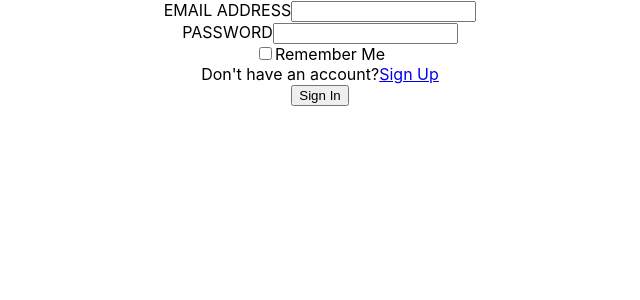
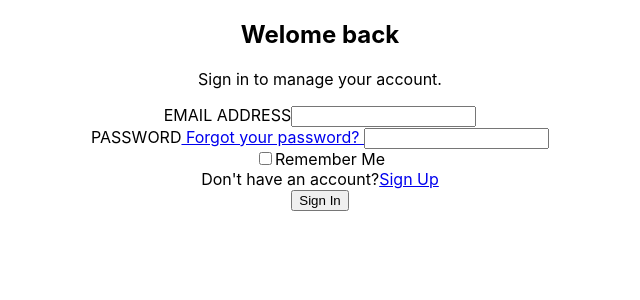
Before and after one commit to Real-Peoples-Reviews/frontend, a React (Create React App) app: page /login in a window 1280 px wide. Shown: the top 300 px of the page, without its empty margins (320-960 px from the left). Built offline with nearby package versions, Linux system fonts and the light colour scheme.

Commit message:
Updated login form header, added link for forgotten password

```diff
--- a/src/components/pages/Login.js
+++ b/src/components/pages/Login.js
@@ -6,6 +6,13 @@ const Login = () => {
 		<div className="container space-2">
 			<form>
 				<div className="form-group">
+					<div className="heading">
+						<h2>
+							Welome
+							<span> back </span>
+						</h2>
+						<p>Sign in to manage your account.</p>
+					</div>
 					<label>
 						EMAIL ADDRESS
 						<input type="text" name="email" />
@@ -13,9 +20,10 @@ const Login = () => {
 				</div>
 				<div className="form-group">
 					<label>
-						PASSWORD
-						<input type="password" name="password" />
+						<span>PASSWORD</span>
 					</label>
+						<Link to='/'><span> Forgot your password? </span></Link>
+					<input type="password" name="password" />
 				</div>
 				<div className="form-group">
 					<div className="custom-checkbox">
@@ -34,9 +42,11 @@ const Login = () => {
 						<span className="small text-muted">Don't have an account?</span>
 						<Link to="/register">Sign Up</Link>
 					</div>
-                    <div className="col-6 text-right">
-                        <button type="submit" className="btn">Sign In</button>
-                    </div>
+					<div className="col-6 text-right">
+						<button type="submit" className="btn">
+							Sign In
+						</button>
+					</div>
 				</div>
 			</form>
 		</div>
```
